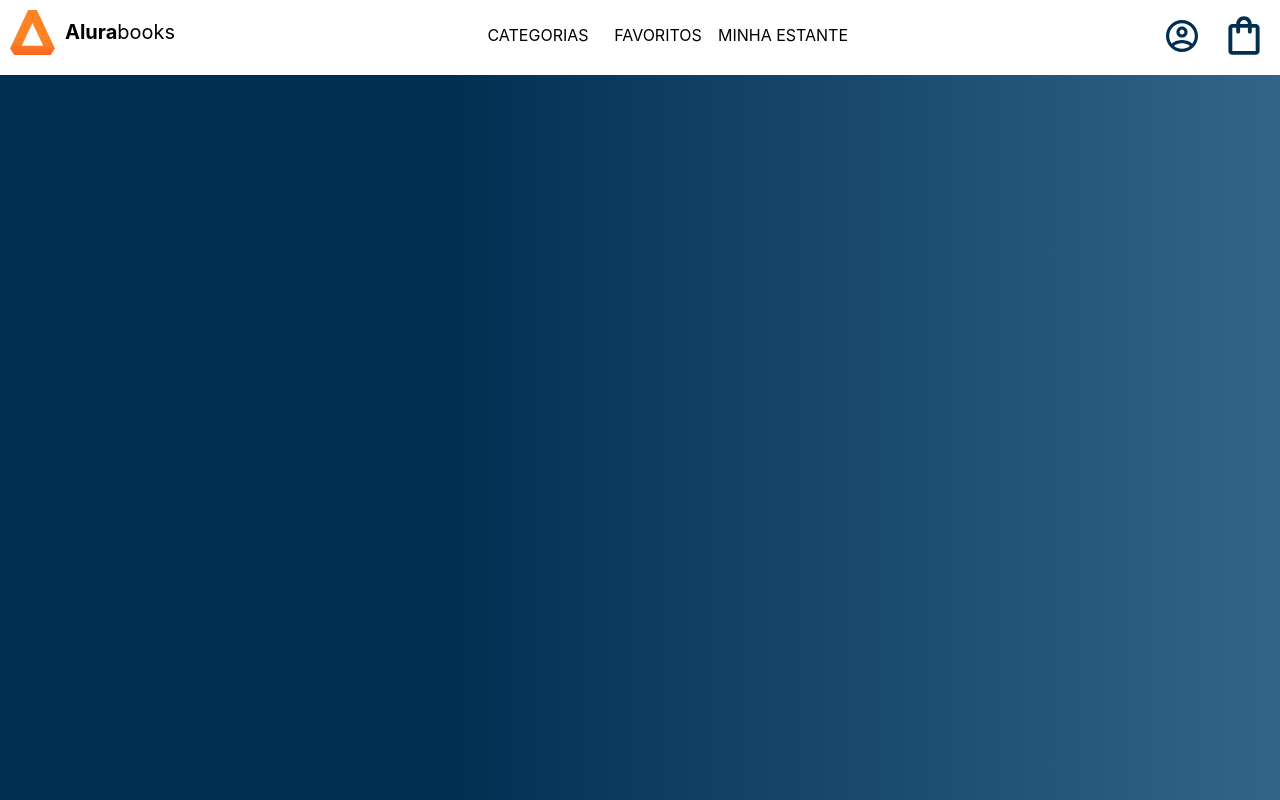
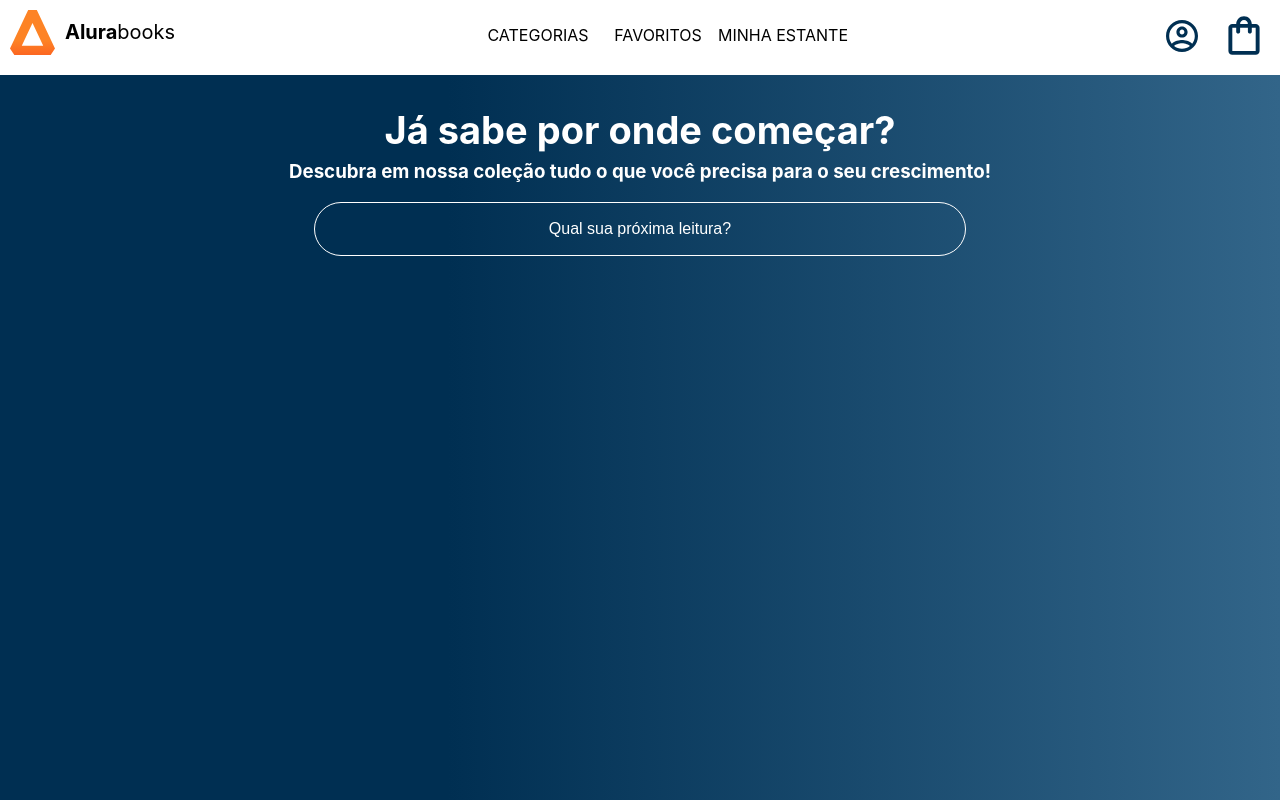
Before and after one commit to cha-de-suco/AluraBooks__React, a React (Create React App) app: page / in a window 1280 px wide. Built offline with nearby package versions, Linux system fonts and the light colour scheme.

Commit message:
criando a section de pesquisa juntamento com o primeiro estado do projeto

```diff
--- a/src/App.js
+++ b/src/App.js
@@ -1,5 +1,6 @@
 
 import Header from './components/header/header';
+import Pesquisa from './components/pesquisa';
 import './App.css'
 
 
@@ -7,6 +8,7 @@ function App() {
   return (
     <div className="App">
         <Header />
+        <Pesquisa />
     </div>
   );
 }
--- /dev/null
+++ b/src/components/pesquisa/index.js
@@ -0,0 +1,56 @@
+import styled from "styled-components"
+import { useState } from "react"
+
+const PesquisaContainer = styled.section`
+
+    .pesquisa {
+        color: white;
+        text-align:center;
+    }
+
+    .pesquisa__titulo {
+        font-size: 38px;
+        font-weight: bold;
+        margin-bottom: 7px;
+    }
+
+    .pesquisa__subtitulo {
+        margin-top: 7px;
+    }
+
+    .pesquisa__input {
+        border: 1px solid #FFF;
+        background: transparent;
+        border: 1px solid #FFF;
+        height: 12px;
+        padding: 20px 140px;
+        border-radius: 50px;
+        width: 370px;
+        color: #FFF;
+        font-size: 16px;
+        text-align:center;
+        margin-bottom: 10px;
+
+        &::placeholder {
+            text-align:center;
+            color: #FFF;
+            font-size: 16px;
+        }
+    }
+`
+
+function Pesquisa () {
+    const [ textoDigitado, setTextDigitado ] = useState('')
+    return (
+        <PesquisaContainer>
+            <section className="pesquisa">
+                <h2 className="pesquisa__titulo">Já sabe por onde começar?</h2>
+                <h3 className="pesquisa__subtitulo">Descubra em nossa coleção tudo o que você precisa para o seu crescimento!</h3>
+                <input  placeholder="Qual sua próxima leitura?" className='pesquisa__input'  onBlur={ event => setTextDigitado(event.target.value)} />
+                <p>{ textoDigitado }</p>
+            </section>
+        </PesquisaContainer>
+    )
+}
+
+export default Pesquisa
```
